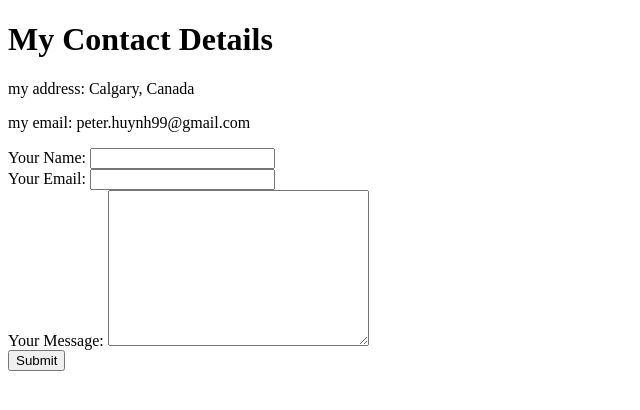
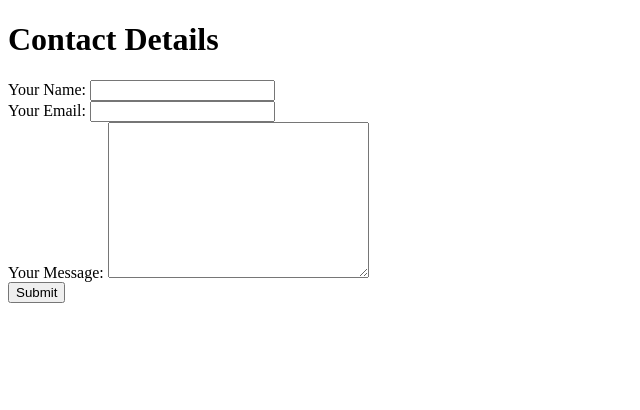
Before and after one commit to PeterHuynh/cv, a plain HTML site: page contactme.html in a window 1280 px wide. Shown: the whole page, without its empty margins (0-640 px from the left). Drawn offline with Linux system fonts and the light colour scheme.

Commit message:
update contact page

```diff
--- a/contactme.html
+++ b/contactme.html
@@ -7,12 +7,8 @@
 </head>
 
 <body>
-  <h1>My Contact Details</h1>
-  <p>my address: Calgary, Canada</p>
-  <p>my email: peter.huynh99@gmail.com</p>
-</body>
-
-<form class="" action="mailto:peter.huynh99@gmail.com" method="post" enctype="text/plain">
+  <h1>Contact Details</h1>
+  <form class="" action="mailto:peter.huynh99@gmail.com" method="post" enctype="text/plain">
   <label for="">Your Name:</label>
   <input type="text" name="yourName" value=""><br>
   <label for="">Your Email:</label>
@@ -22,4 +18,5 @@
   <input type="submit" name="Submit" value="Submit">
 
 </form>
+</body>
 </html>
```
